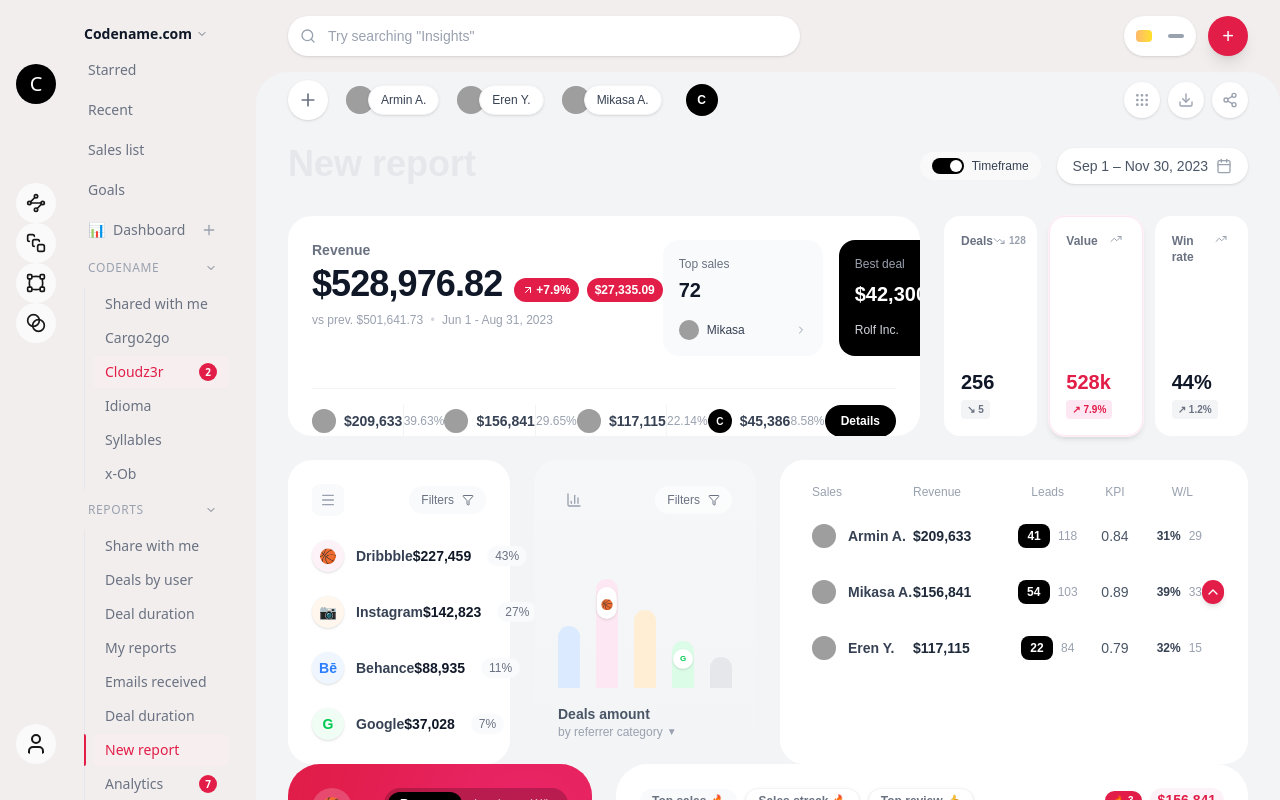
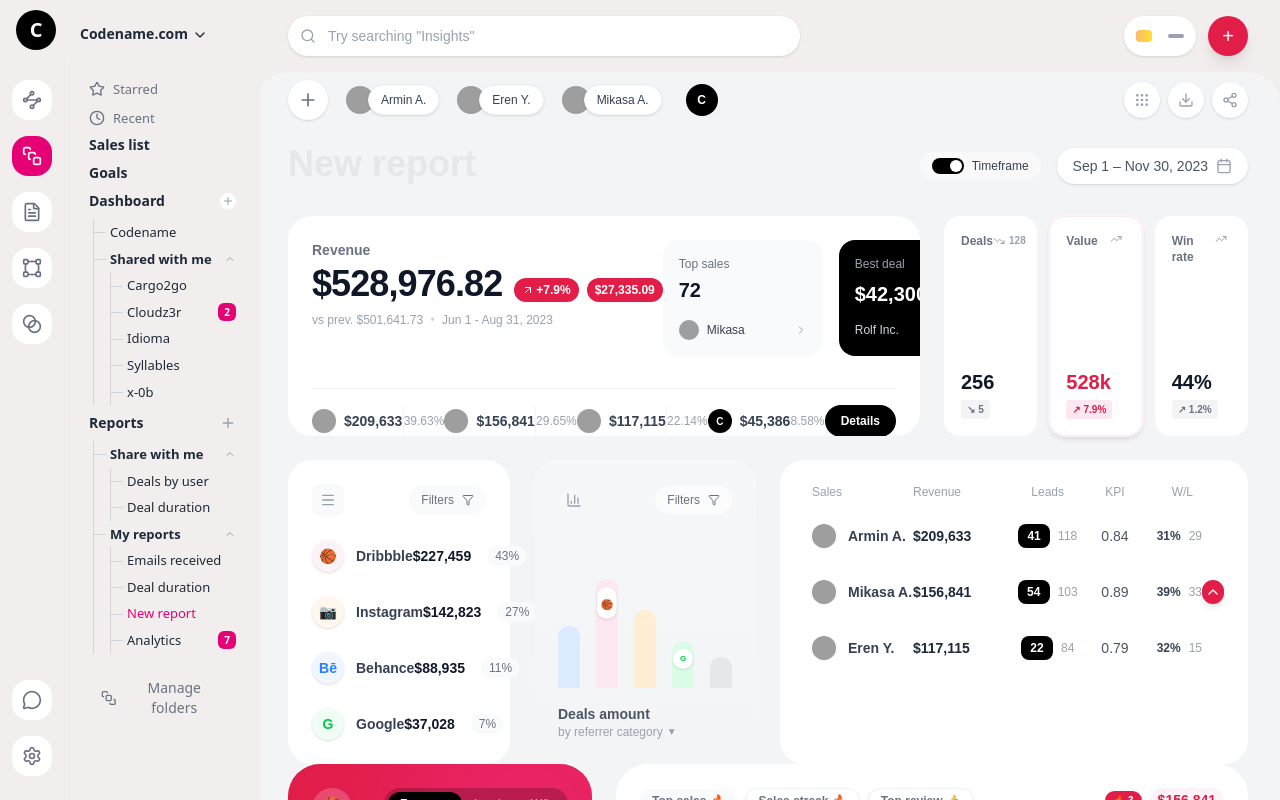
Before and after one commit to Abhishek-Sonje/Assignment-Dashboard, a Next.js app: page / in a window 1280 px wide. Built offline with nearby package versions, Linux system fonts and the light colour scheme; grey boxes are pictures that could not be loaded.

Commit message:
completed sidebar

```diff
--- a/components/Sidebar.tsx
+++ b/components/Sidebar.tsx
@@ -1,31 +1,29 @@
 "use client";
 
-import { NAV_ITEMS } from "@/lib/mock-data";
-import Link from "next/link";
-import { clsx } from "clsx";
 import {
   ChevronDown,
-  ChevronRight,
-  Command,
-  Settings,
-  LifeBuoy,
-  Search,
+  ChevronUp,
   Plus,
   Waypoints,
   SquareStack,
   FileText,
   VectorSquare,
   Blend,
-  User,
+  MessageCircle,
+  SettingsIcon,
+  Star,
+  Clock,
+  FolderOpen,
+  BringToFront,
 } from "lucide-react";
 import { useState } from "react";
 
 export default function Sidebar() {
-  // In a real app, this would be determined by the router, but we'll mock it for now based on data
-  // Using open states for sections
   const [openSections, setOpenSections] = useState<Record<string, boolean>>({
-    Codename: true,
+    Dashboard: true,
     Reports: true,
+    SharedWithMe: true,
+    MyReports: true,
   });
 
   const toggleSection = (label: string) => {
@@ -33,156 +31,212 @@ export default function Sidebar() {
   };
 
   return (
-    <aside className="w-64 h-screen bg-[#f2eeed]  overflow-y-scroll [&::-webkit-scrollbar]:hidden [-ms-overflow-style:none] [scrollbar-width:none] flex fixed left-0 top-0 overflow-y-auto z-10 font-sans text-sm pb-8">
-      <div className="flex flex-col items-center pt-6 p-1 pl-4 space-y-4">
-        <div className="flex flex-col items-center justify-between gap-6 h-full">
-          <div className="flex flex-col justify-around flex-1">
-            <div className="w-10 h-10 bg-black rounded-full flex items-center justify-center text-white">
-              <span className="font-medium text-xl">C</span>
+    <aside className="w-65 h-screen bg-[#f2eeed] fixed left-0 top-0 z-10 font-sans text-sm text-[#4a4a4a] flex flex-col">
+      {/* HEADER - Fixed height */}
+      <div className="flex justify-left items-center px-4 shrink-0">
+        <div className="w-10 h-10 bg-black rounded-full flex items-center justify-center text-white shrink-0">
+          <span className="font-bold text-xl">C</span>
         </div>
-            <div className="space-y-  ">
-              <div className="w-10 h-10 bg-[#fafafa] rounded-4xl flex items-center justify-center">
-                <Waypoints className="w-5 h-5" />
-              </div>
-
-              <div className="w-10 h-10 bg-[#fafafa] rounded-4xl flex items-center justify-center">
-                <SquareStack className="w-5 h-5" />
-              </div>
-
-              <div className="w-10 h-10 bg-[#fafafa] rounded-4xl flex items-center justify-center">
-                <VectorSquare className="w-5 h-5" />
-              </div>
-
-              <div className="w-10 h-10 bg-[#fafafa] rounded-4xl flex items-center justify-center">
-                <Blend className="w-5 h-5" />
-              </div>
-            </div>
-          </div>
-          <div className="flex-1 flex flex-col justify-end gap-6">
-            <User className="w-10 h-10 bg-[#fafafa] rounded-4xl flex items-center justify-center p-2" />
-          </div>
-        </div>
-      </div>
-      <div className="flex flex-col h-full">
-        {/* Brand / Header */}
-        <div className="p-6 justify-center pb-0">
-          <div className="flex items-center gap-2 font-bold text-gray-900 text-lg mb-2">
-            <span className="flex items-center gap-1 justify-center text-sm font-semibold">
+        <div className="pt-6 px-6 pb-4">
+          <button className="flex items-center gap-1 font-bold text-gray-800 hover:opacity-70 transition-opacity">
             Codename.com
-              <ChevronDown className="w-3 h-3 text-gray-500" />
-            </span>
+            <ChevronDown className="w-4 h-4 mt-0.5" />
+          </button>
         </div>
       </div>
 
-        {/* Navigation */}
-        <nav className="flex-1 px-4 ">
-          {NAV_ITEMS.map((item, idx) => (
-            <div key={idx} className="mb-1">
-              {!item.subItems ? (
-                <Link
-                  href={item.href}
-                  className={clsx(
-                    "flex items-center px-3 py-2 rounded-lg transition-colors",
-                    item.active
-                      ? "bg-white text-gray-900 font-medium shadow-sm"
-                      : "text-gray-500 hover:bg-gray-100 hover:text-gray-900"
+      {/* MAIN CONTENT - Flex grow to fill remaining space */}
+      <div className="flex flex-1 min-h-0">
+        {/* LEFT ICON STRIP */}
+        <div className="flex flex-col pt-5 px-3 border-r justify-between border-gray-200/50 pb-6">
+          <div className="flex flex-col gap-4">
+            <NavIcon Icon={Waypoints} />
+            <NavIcon Icon={SquareStack} active />
+            <NavIcon Icon={FileText} />
+            <NavIcon Icon={VectorSquare} />
+            <NavIcon Icon={Blend} />
+          </div>
+
+          <div className="flex flex-col gap-4">
+            <NavIcon Icon={MessageCircle} />
+            <NavIcon Icon={SettingsIcon} />
+          </div>
+        </div>
+
+        {/* RIGHT CONTENT PANEL */}
+        <div className="flex-1 flex flex-col pt-5 px-3 overflow-y-auto [&::-webkit-scrollbar]:hidden [-ms-overflow-style:none] [scrollbar-width:none]">
+          {/* Top Links */}
+          <div className="px-3 space-y-2.5 mb-2">
+            <button className="flex items-center gap-2 text-gray-500 hover:text-black">
+              <Star className="w-4 h-4" />
+              <span className="text-[13px]">Starred</span>
+            </button>
+            <button className="flex items-center gap-2 text-gray-500 hover:text-black">
+              <Clock className="w-4 h-4" />
+              <span className="text-[13px]">Recent</span>
+            </button>
+          </div>
+
+          <nav className="px-3 flex-1">
+            <div className="space-y-2">
+              <p className="font-semibold text-gray-800">Sales list</p>
+              <p className="font-semibold text-gray-800">Goals</p>
+
+              {/* DASHBOARD SECTION */}
+              <div>
+                <div
+                  className="flex items-center justify-between group cursor-pointer"
+                  onClick={() => toggleSection("Dashboard")}
+                >
+                  <span className="font-bold text-gray-800">Dashboard</span>
+                  <Plus className="w-4 h-4 text-gray-400 group-hover:text-gray-600 bg-white rounded-xl p-0.5" />
+                </div>
+
+                {openSections.Dashboard && (
+                  <div className="mt-2 ml-1 border-l border-gray-300 relative">
+                    <TreeItem label="Codename" />
+
+                    {/* Nested "Shared with me" */}
+                    <div className="relative">
+                      <TreeItem
+                        label="Shared with me"
+                        isParent
+                        isOpen={openSections.SharedWithMe}
+                        onClick={() => toggleSection("SharedWithMe")}
+                      />
+                      {openSections.SharedWithMe && (
+                        <div className="ml-4 border-l border-gray-300">
+                          <TreeItem label="Cargo2go" />
+                          <TreeItem label="Cloudz3r" badge={2} />
+                          <TreeItem label="Idioma" />
+                          <TreeItem label="Syllables" />
+                          <TreeItem label="x-0b" />
+                        </div>
                       )}
+                    </div>
+                  </div>
+                )}
+              </div>
+
+              {/* REPORTS SECTION */}
+              <div>
+                <div
+                  className="flex items-center justify-between group cursor-pointer"
+                  onClick={() => toggleSection("Reports")}
                 >
-                  {/* Icons would go here if defined in data, limiting for now to text match */}
-                  {item.label === "Dashboard" && (
-                    <span className="mr-2">📊</span>
+                  <span className="font-bold text-gray-800">Reports</span>
+                  <Plus className="w-4 h-4 text-gray-400 group-hover:text-gray-600" />
+                </div>
+
+                {openSections.Reports && (
+                  <div className="mt-2 ml-1 border-l border-gray-300">
+                    {/* Share with me */}
+                    <TreeItem
+                      label="Share with me"
+                      isParent
+                      isOpen={openSections.SharedWithMe}
+                      onClick={() => toggleSection("SharedWithMe")}
+                    />
+                    {openSections.SharedWithMe && (
+                      <div className="ml-4 border-l border-gray-300">
+                        <TreeItem label="Deals by user" />
+                        <TreeItem label="Deal duration" />
+                      </div>
                     )}
-                  {item.label}
-                  {item.label === "Dashboard" && (
-                    <Plus className="w-4 h-4 ml-auto text-gray-400" />
-                  )}
-                </Link>
-              ) : (
-                <div>
-                  <button
-                    onClick={() => toggleSection(item.label)}
-                    className="w-full flex items-center justify-between px-3 py-2 text-gray-500 hover:text-gray-900 transition-colors group"
-                  >
-                    <span className="font-medium text-xs uppercase tracking-wider text-gray-400 group-hover:text-gray-600">
-                      {item.label}
-                    </span>
-                    {openSections[item.label] ? (
-                      <ChevronDown className="w-3 h-3" />
-                    ) : (
-                      <ChevronRight className="w-3 h-3" />
-                    )}
-                    {item.label === "Dashboard" && (
-                      <Plus className="w-4 h-4 ml-auto" />
-                    )}
-                  </button>
 
-                  {openSections[item.label] && (
-                    <div className="ml-2 pl-2 space-y-0.5 border-l border-gray-200 my-1">
-                      {item.subItems.map((sub, sIdx) => (
-                        <Link
-                          key={sIdx}
-                          href={sub.href}
-                          className={clsx(
-                            "flex items-center justify-between px-3 py-1.5 rounded-md text-sm transition-colors relative",
-                            sub.active
-                              ? "text-[#e11d48] font-medium bg-red-50/50"
-                              : "text-gray-500 hover:text-gray-900 hover:bg-gray-50"
-                          )}
-                        >
-                          <span className="relative z-10">{sub.label}</span>
-                          {/* Badge simulation */}
-                          {sub.label === "Cloudz3r" && (
-                            <span className="bg-[#e11d48] text-white text-[10px] font-bold px-1.5 py-0.5 rounded-full z-10">
-                              2
-                            </span>
-                          )}
-                          {sub.label === "Analytics" && (
-                            <span className="bg-[#e11d48] text-white text-[10px] font-bold px-1.5 py-0.5 rounded-full z-10">
-                              7
-                            </span>
-                          )}
-                          {/* Pink indicator pill for active report item */}
-                          {sub.active && sub.label === "New report" && (
-                            <span className="absolute left-0 w-0.5 h-full bg-[#e11d48] rounded-r-full -ml-[9px]"></span>
-                          )}
-                        </Link>
-                      ))}
+                    {/* My reports */}
+                    <TreeItem
+                      label="My reports"
+                      isParent
+                      isOpen={openSections.MyReports}
+                      onClick={() => toggleSection("MyReports")}
+                    />
+                    {openSections.MyReports && (
+                      <div className="ml-4 border-l border-gray-300">
+                        <TreeItem label="Emails received" />
+                        <TreeItem label="Deal duration" />
+                        <TreeItem label="New report" isHighlight />
+                        <TreeItem label="Analytics" badge={7} />
                       </div>
                     )}
                   </div>
                 )}
               </div>
-          ))}
-
-          <div className="pt-6 mt-6 border-t border-gray-100">
-            <Link
-              href="#"
-              className="flex items-center px-3 py-2 text-gray-500 hover:text-gray-900 rounded-lg"
-            >
-              <LifeBuoy className="w-4 h-4 mr-3" />
-              <span>Help & Support</span>
-            </Link>
-            <Link
-              href="#"
-              className="flex items-center px-3 py-2 text-gray-500 hover:text-gray-900 rounded-lg"
-            >
-              <Settings className="w-4 h-4 mr-3" />
-              <span>Settings</span>
-            </Link>
             </div>
           </nav>
 
-        {/* Bottom User Profile mockup */}
-        <div className="p-4 mt-auto">
-          {/* Could put a user card here if needed, design shows icons at bottom left */}
-          <div className="flex flex-col gap-4 pl-3">
-            <div className="w-8 h-8 rounded-full bg-pink-500 flex items-center justify-center text-white font-bold text-xs ring-4 ring-pink-100">
-              TB
-            </div>
-            <Settings className="w-5 h-5 text-gray-400" />
+          {/* Footer */}
+          <div className="p-6 shrink-0 flex-1">
+            <button className="flex items-center gap-2 text-gray-500 hover:text-black text-sm">
+              <BringToFront className="w-4 h-4" />
+              Manage folders
+            </button>
           </div>
         </div>
       </div>
     </aside>
   );
 }
+
+function NavIcon({ Icon, active = false }: { Icon: any; active?: boolean }) {
+  return (
+    <div
+      className={`w-10 h-10 rounded-2xl flex items-center justify-center transition-colors cursor-pointer ${
+        active
+          ? "bg-pink-600 text-white"
+          : "bg-white text-gray-500 hover:bg-gray-100"
+      }`}
+    >
+      <Icon className="w-5 h-5" />
+    </div>
+  );
+}
+
+function    TreeItem({
+  label,
+  badge,
+  isParent,
+  isOpen,
+  onClick,
+  isHighlight,
+}: {
+  label: string;
+  badge?: number;
+  isParent?: boolean;
+  isOpen?: boolean;
+  onClick?: () => void;
+  isHighlight?: boolean;
+}) {
+  return (
+    <div className="relative flex items-center group py-1" onClick={onClick}>
+      {/* The Horizontal Line Connector */}
+      <div className="absolute left-0 top-1/2 w-3 border-t border-gray-300"></div>
+
+      <div
+        className={`ml-4 flex items-center justify-between w-full cursor-pointer hover:translate-x-0.5 transition-transform`}
+      >
+        <span
+          className={`text-[13px] font-medium ${
+            isHighlight ? "text-pink-600 font-medium" : "text-gray-800"
+          } ${isParent ? "font-semibold text-gray-800" : ""}`}
+        >
+          {label}
+        </span>
+
+        <div className="flex items-center gap-2">
+          {badge && (
+            <span className="bg-pink-600 text-white text-[10px] font-bold px-0.5 py-0.5 rounded-md min-w-[18px] text-center">
+              {badge}
+            </span>
+          )}
+          {isParent &&
+            (isOpen ? (
+              <ChevronUp className="w-3 h-3 text-gray-400" />
+            ) : (
+              <ChevronDown className="w-3 h-3 text-gray-400" />
+            ))}
+        </div>
+      </div>
+    </div>
+  );
+}
--- a/lib/mock-data.ts
+++ b/lib/mock-data.ts
@@ -1,4 +1,4 @@
-import { LucideIcon, LayoutGrid, Users, Settings, FileText, Home, PieChart } from 'lucide-react';
+import { LucideIcon, LayoutGrid, Users, Settings, FileText, Home, PieChart, Star, RotateCcw } from 'lucide-react';
 
 export interface NavItem {
   label: string;
@@ -10,8 +10,8 @@ export interface NavItem {
 }
 
 export const NAV_ITEMS: NavItem[] = [
-  { label: 'Starred', icon: null, href: '#' },
-  { label: 'Recent', icon: null, href: '#' },
+  { label: 'Starred', icon: Star, href: '#' },
+  { label: 'Recent', icon: RotateCcw, href: '#' },
   { label: 'Sales list', icon: null, href: '#' },
   { label: 'Goals', icon: null, href: '#' },
   { label: 'Dashboard', icon: null, href: '#', active: false },
```
Lines whose indentation alone changed are shown as unchanged.
